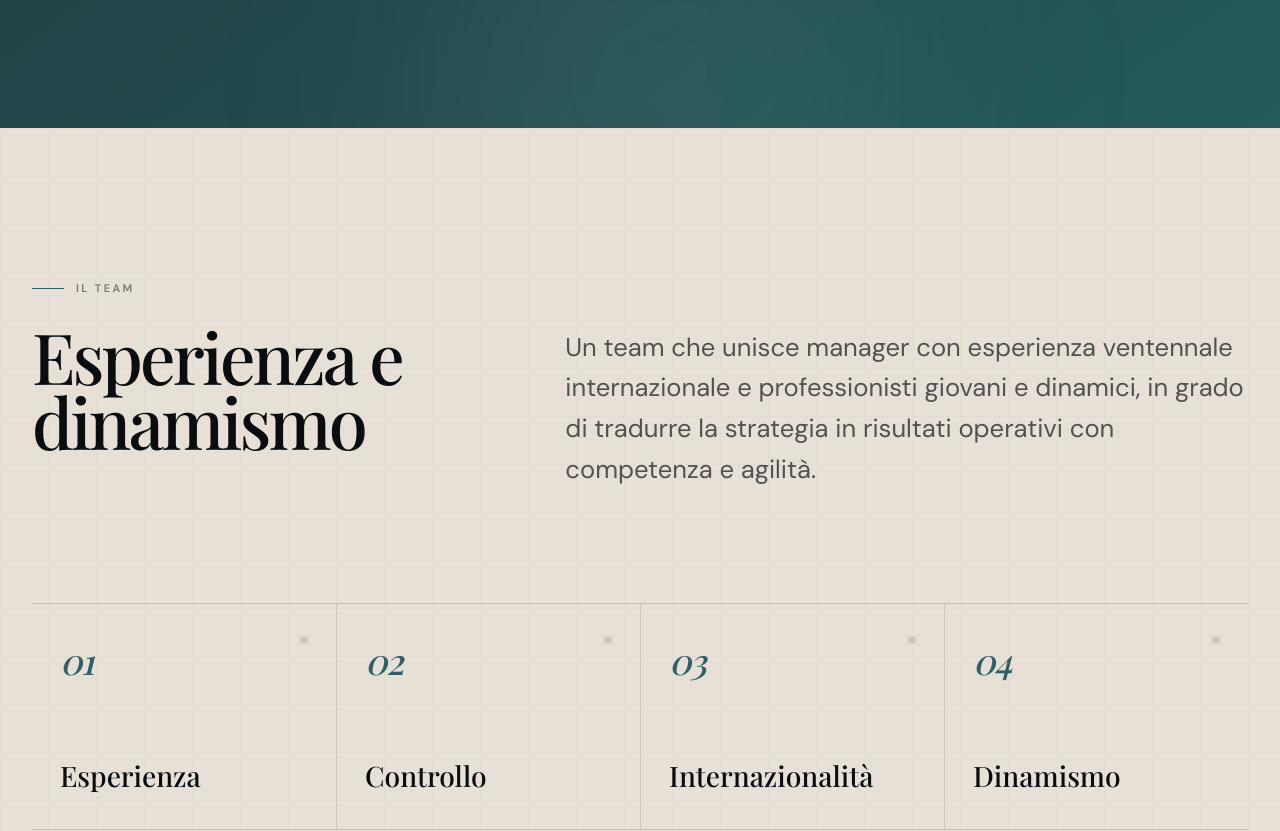
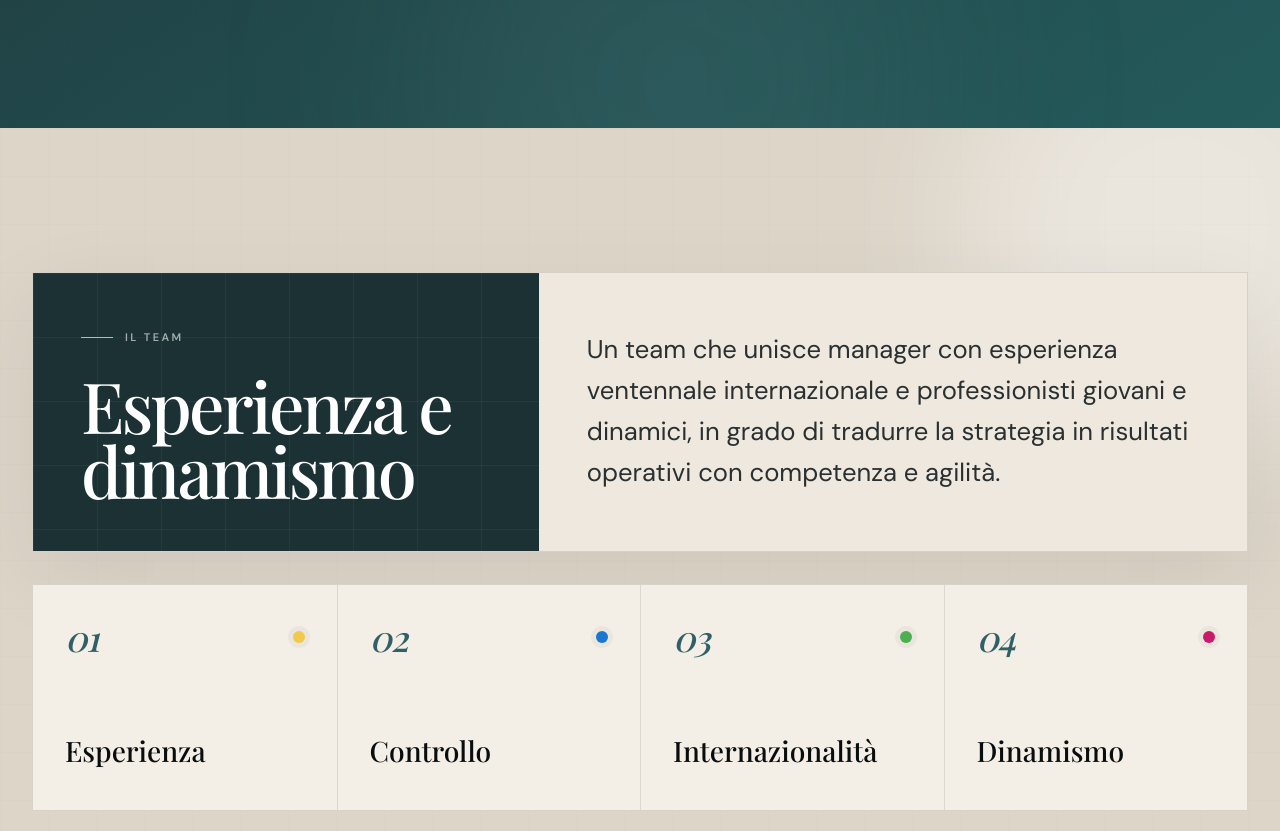
Before and after one commit to gaetanomeli95-lab/Prosperya-site, a Next.js app: page / in a window 1280 px wide. Shown: the part 6420-7251 px from the top of the page. Built offline with nearby package versions, Linux system fonts and the light colour scheme; a web font is replaced by a local one.

Commit message:
ui: strengthen team section contrast and brand signals

```diff
--- a/src/components/SectionExperience.tsx
+++ b/src/components/SectionExperience.tsx
@@ -4,34 +4,41 @@ import { home } from '@/data/content';
 import { FadeIn } from './MotionWrapper';
 
 const items = ['Esperienza', 'Controllo', 'Internazionalità', 'Dinamismo'];
+const dots = ['bg-logo-yellow', 'bg-logo-blue', 'bg-logo-green', 'bg-logo-magenta'];
 
 export function SectionExperience() {
   return (
-    <section className="relative overflow-hidden bg-[#E7E0D6] py-24 lg:py-36">
-      <div className="absolute inset-0 paper-noise opacity-60" />
+    <section className="relative overflow-hidden bg-[#DDD5C8] py-24 lg:py-36">
+      <div className="absolute inset-0 paper-noise opacity-50" />
+      <div className="absolute right-[-8rem] top-[-8rem] h-[28rem] w-[28rem] rounded-full bg-white/38 blur-3xl" />
       <div className="section-frame relative">
-        <div className="grid gap-12 lg:grid-cols-12 lg:gap-16">
-          <div className="lg:col-span-5">
-            <FadeIn>
-              <span className="section-kicker">Il team</span>
-              <h2 className="mt-7 max-w-2xl text-[clamp(3rem,5.5vw,6.2rem)] font-heading leading-[0.92] tracking-[-.04em] text-night">{home.experience.title}</h2>
-            </FadeIn>
+        <div className="grid overflow-hidden border border-night/10 bg-[#EEE8DE] shadow-[0_24px_80px_rgba(9,13,14,.07)] lg:grid-cols-12">
+          <div className="relative overflow-hidden bg-[#1C3134] p-7 text-white sm:p-9 lg:col-span-5 lg:p-12">
+            <div className="absolute inset-0 prosperya-grid opacity-16" />
+            <div className="relative">
+              <FadeIn>
+                <span className="section-kicker-dark">Il team</span>
+                <h2 className="mt-7 max-w-2xl text-[clamp(3rem,5.5vw,6.2rem)] font-heading leading-[0.92] tracking-[-.04em] !text-white">{home.experience.title}</h2>
+              </FadeIn>
+            </div>
           </div>
-          <div className="lg:col-span-7 lg:pt-14">
+          <div className="p-7 sm:p-9 lg:col-span-7 lg:flex lg:items-center lg:p-12">
             <FadeIn delay={0.08}>
-              <p className="max-w-3xl text-[clamp(1.2rem,2vw,1.65rem)] leading-[1.6] text-anthracite/80">{home.experience.text}</p>
+              <p className="max-w-3xl text-[clamp(1.2rem,2vw,1.65rem)] leading-[1.6] text-anthracite/82">{home.experience.text}</p>
             </FadeIn>
           </div>
         </div>
 
-        <div className="mt-20 grid border-y border-night/15 sm:grid-cols-2 lg:mt-28 lg:grid-cols-4">
+        <div className="mt-8 grid overflow-hidden border border-night/12 bg-[#F3EEE6] sm:grid-cols-2 lg:grid-cols-4">
           {items.map((item, i) => (
             <FadeIn key={item} delay={i * 0.05}>
-              <div className={`group relative min-h-[185px] py-7 sm:px-6 lg:min-h-[225px] lg:px-7 lg:py-9 ${i > 0 ? 'sm:border-l sm:border-night/10' : ''} ${i > 1 ? 'border-t border-night/10 lg:border-t-0' : i === 1 ? 'border-t border-night/10 sm:border-t-0' : ''}`}>
-                <span className="editorial-index text-3xl text-mediterranean lg:text-4xl">0{i + 1}</span>
-                <div className="absolute right-4 top-8 h-2 w-2 rounded-full bg-night/10 transition-all duration-500 group-hover:scale-150 group-hover:bg-mediterranean sm:right-6 lg:right-7" />
-                <p className="mt-16 text-[clamp(1.45rem,2.2vw,2.25rem)] font-heading leading-none text-night lg:mt-20">{item}</p>
-                <div className="absolute bottom-0 left-0 right-0 h-px origin-left scale-x-0 bg-mediterranean transition-transform duration-500 group-hover:scale-x-100 sm:left-6 sm:right-6 lg:left-7 lg:right-7" />
+              <div className={`group relative min-h-[185px] p-6 lg:min-h-[225px] lg:p-8 ${i > 0 ? 'sm:border-l sm:border-night/10' : ''} ${i > 1 ? 'border-t border-night/10 lg:border-t-0' : i === 1 ? 'border-t border-night/10 sm:border-t-0' : ''}`}>
+                <div className="flex items-center justify-between gap-4">
+                  <span className="editorial-index text-3xl text-mediterranean lg:text-4xl">0{i + 1}</span>
+                  <span className={`h-3 w-3 rounded-full ${dots[i]} shadow-[0_0_0_5px_rgba(9,13,14,.035)] transition-transform duration-500 group-hover:scale-125`} />
+                </div>
+                <p className="mt-14 text-[clamp(1.45rem,2.2vw,2.25rem)] font-heading leading-none text-night lg:mt-20">{item}</p>
+                <div className={`absolute bottom-0 left-0 h-[3px] w-0 ${dots[i]} transition-all duration-700 group-hover:w-full`} />
               </div>
             </FadeIn>
           ))}
```
